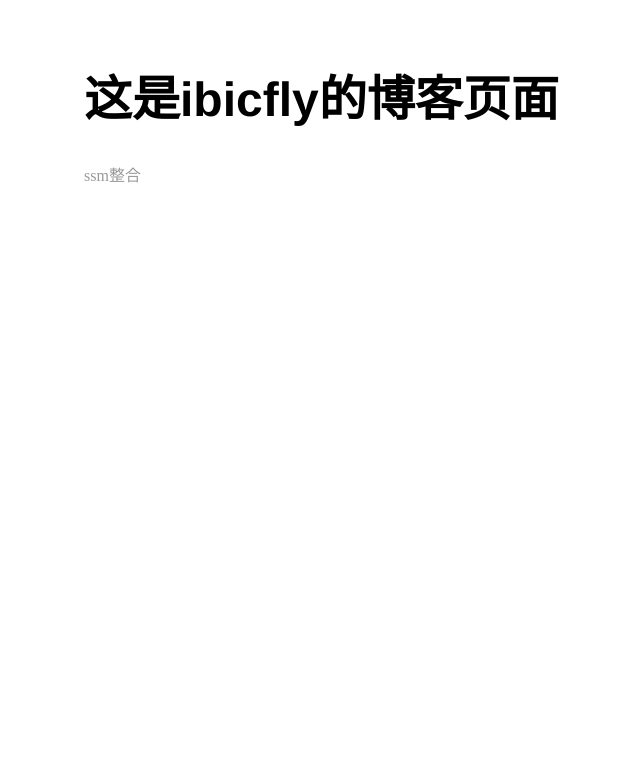
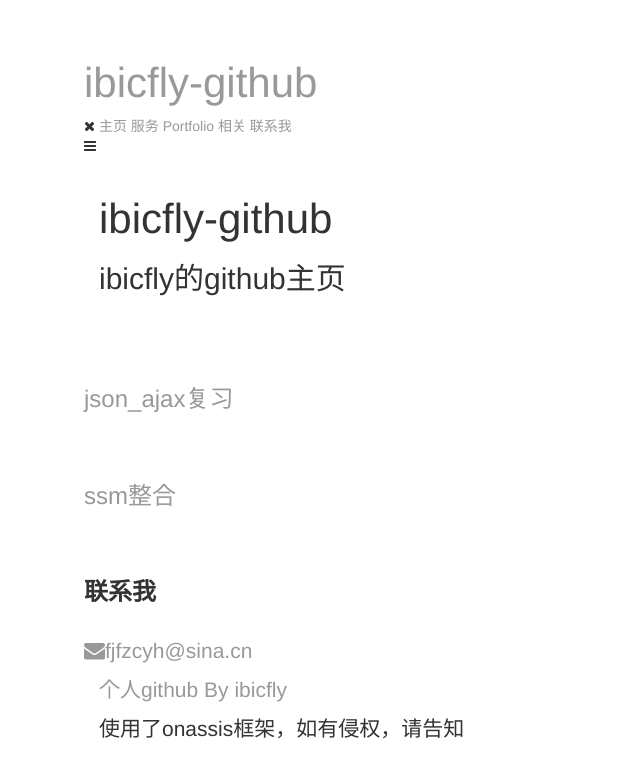
Before and after one commit to ibicfly/ibicfly.github.io, a plain HTML site: page blog/index.html in a window 1280 px wide. Shown: the whole page, without its empty margins (108-748 px from the left). Drawn offline with nearby package versions, Linux system fonts and the light colour scheme; some packages are replaced by stand-ins of ours; files that its build step writes are made by us from their sources; a script that the page names is missing; files whose address does not match are found by name.

Commit message:
Update index.html

```diff
--- a/blog/index.html
+++ b/blog/index.html
@@ -1,5 +1,131 @@
-<html>
-   <link rel="stylesheet" type="text/css" href="/main.css">
-  <h1>这是ibicfly的博客页面</h1>
-  <a href="/blog/ssm/ssm整合.html">ssm整合</a>
+<!DOCTYPE html>
+<html lang="en">
+  <head>
+    <meta charset="utf-8">
+    <meta name="viewport" content="width=device-width, initial-scale=1.0">
+    <meta name="description" content="">
+    <meta name="author" content="">
+    <link rel="shortcut icon" href="assets/ico/favicon.png">
+
+    <title>item</title>
+
+    <!-- Bootstrap core CSS -->
+    <link href="assets/css/bootstrap.css" rel="stylesheet">
+
+    <!-- Custom styles for this template -->
+    <link href="assets/css/main.css" rel="stylesheet">
+	<link rel="stylesheet" href="assets/css/font-awesome.min.css">
+
+    <script src="assets/js/jquery.min.js"></script>
+	<script src="assets/js/Chart.js"></script>
+	<script src="assets/js/modernizr.custom.js"></script>
+
+
+
+    <link href='http://fonts.googleapis.com/css?family=Lato:300,400,700,300italic,400italic' rel='stylesheet' type='text/css'>
+    <link href='http://fonts.googleapis.com/css?family=Raleway:400,300,700' rel='stylesheet' type='text/css'>
+
+    <!-- HTML5 shim and Respond.js IE8 support of HTML5 elements and media queries -->
+    <!--[if lt IE 9]>
+      <script src="assets/js/html5shiv.js"></script>
+      <script src="assets/js/respond.min.js"></script>
+    <![endif]-->
+  </head>
+
+  <body data-spy="scroll" data-offset="0" data-target="#theMenu">
+
+	<!-- Menu -->
+	<nav class="menu" id="theMenu">
+		<div class="menu-wrap">
+			<h1 class="logo"><a href="index.html#home">ibicfly-github</a></h1>
+			<i class="icon-remove menu-close"></i>
+			<a href="#home" class="smoothScroll">主页</a>
+			<a href="#services" class="smoothScroll">服务</a>
+			<a href="#portfolio" class="smoothScroll">Portfolio</a>
+			<a href="#about" class="smoothScroll">相关</a>
+			<a href="#contact" class="smoothScroll">联系我</a>
+			<!--<a href="#"><i class="icon-facebook"></i></a>
+			<a href="#"><i class="icon-twitter"></i></a>
+			<a href="#"><i class="icon-dribbble"></i></a>
+			<a href="#"><i class="icon-envelope"></i></a>-->
+		</div>
+
+		<!-- Menu button -->
+		<div id="menuToggle"><i class="icon-reorder"></i></div>
+	</nav>
+
+
+
+	<!-- ========== HEADER SECTION ========== -->
+	<div id="itemwrap">
+		<div class="container">
+			<br>
+			<h1>ibicfly-github</h1>
+			<h2>ibicfly的github主页</h2>
+			<div class="row">
+				<br>
+				<br>
+				<br>
+				<div class="col-lg-6 col-lg-offset-3">
+				</div>
+			</div>
+		</div><!-- /container -->
+	</div><!-- /headerwrap -->
+
+
+	<!-- ========== SERVICES - GREY SECTION ========== -->
+	<div id="g">
+		<div class="container">
+			<div class="row">
+				<h3><a href="/bolg/ajax/json_ajax复习.html">json_ajax复习</a></h3>
+				<br>
+				<br>
+				<h3><a href="/blog/ssm/ssm整合.html">ssm整合</a></h3>
+				<br>
+				<br>
+
+				</div>
+
+			</div>
+		</div><!-- /container -->
+	</div><!-- /g -->
+
+
+	<!-- ========== FOOTER SECTION ========== -->
+	<div id="f">
+		<div class="container">
+			<div class="row">
+					<h3><b>联系我</b></h3>
+					<br>
+					<p>
+					<!--	<a href="index.html#"><i class="icon-facebook"></i></a>-->
+
+						<a href="mailto:fjfzcyh@sina.cn"><i class="icon-envelope"></i>fjfzcyh@sina.cn</a>
+					</p>
+			</div>
+		</div><!-- /container -->
+	</div><!-- /f -->
+
+	<div id="c">
+		<div class="container">
+			<p><a href="http://ibicfly.github.io">个人github By ibicfly</a></p>
+			<p>使用了onassis框架，如有侵权，请告知</p>
+		</div>
+	</div>
+
+
+
+    <!-- Bootstrap core JavaScript
+    ================================================== -->
+    <!-- Placed at the end of the document so the pages load faster -->
+	<script src="assets/js/classie.js"></script>
+    <script src="assets/js/bootstrap.min.js"></script>
+    <script src="assets/js/retina.js"></script>
+	<script src="assets/js/main.js"></script>
+	<script>
+	$('.carousel').carousel({
+	  interval: 3500
+	})
+	</script>
+</body>
 </html>
```
